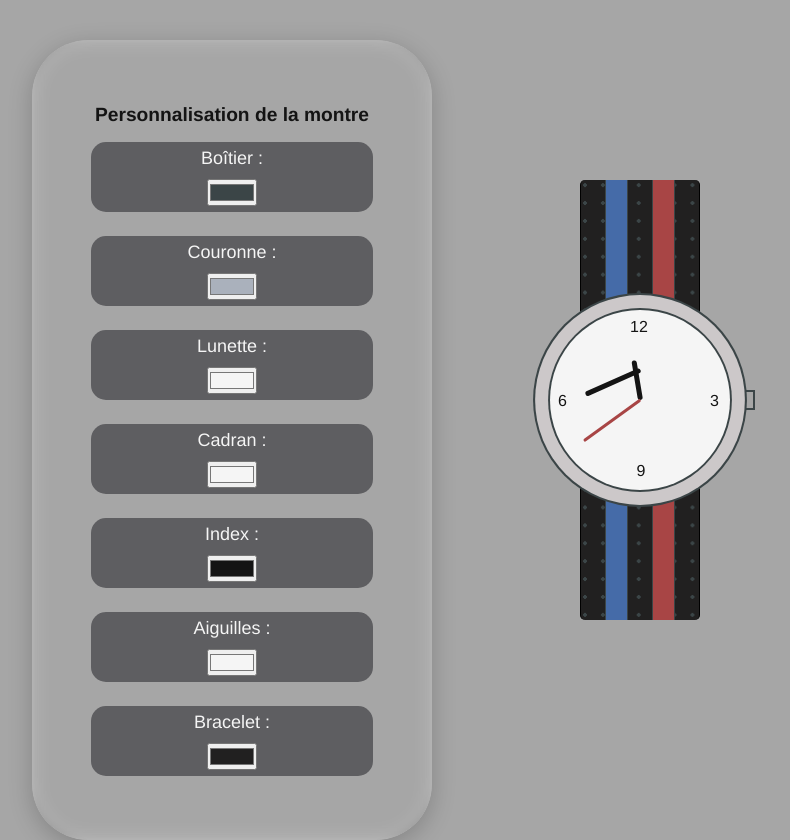
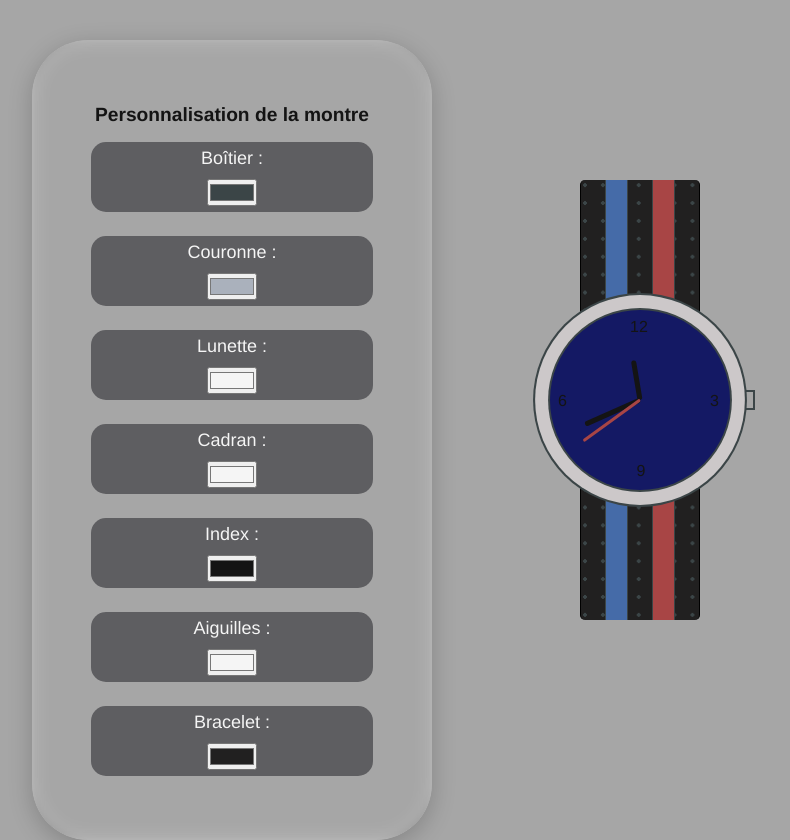
Before and after one commit to YoanMln/Watch-Configurator, a website: page index.html in a window 1280 px wide. Shown: the whole page, without its empty margins (0-790 px from the left). Drawn offline with nearby package versions, Linux system fonts and the light colour scheme; files that its build step writes are made by us from their sources.

Commit message:
Update hands display

```diff
--- a/sass/abstracts/_variables.scss
+++ b/sass/abstracts/_variables.scss
@@ -4,7 +4,7 @@ $background-body: #999999dd;
 $background-strap: #212020;
 $background-strap-before: #a84545;
 $background-strap-after: #456ba8;
-$background-watch: #f5f5f5;
+$background-watch: rgb(20, 25, 100) ;
 $background-hand: #141414;
 $background-second: #a84545;
 $background-config: #2a2a3094;
--- a/sass/pages/_hands.scss
+++ b/sass/pages/_hands.scss
@@ -1,25 +1,28 @@
 .hand {
-  @include absolute-center;
+  position: absolute;
+  left: 50%;
+  top: 50%;
+  transform: translateX(-50%);
+  transform-origin: 50% 100%;
   background-color: $background-hand;
   border-radius: $radius-hand;
-  transform-origin: bottom;
 }
 
 .hour {
-  height: $height-hour;
-  width: $width-hour;
-  top: $top-hour;
+  height: 2.5em;
+  width: 0.31em;
+  top: 3.12em;
 }
 
 .minute {
-  height: $height-minute;
-  width: $width-minute;
-  top: $top-minute;
+  height: 3.75em;
+  width: 0.31em;
+  top: 1.87em;
 }
 
 .seconds {
-  height: $height-seconds;
-  width: $width-seconds;
-  top: $top-seconds;
+  height: 4.37em;
+  width: 0.18em;
+  top: 1.25em;
   background-color: $background-second;
 }
--- a/script/hours.js
+++ b/script/hours.js
@@ -12,7 +12,7 @@ const setClock = setInterval(function clock() {
   let calcMin = min * 6;
   let calcSec = sec * 6;
 
-  hour.style.transform = `rotate(${calcHr}deg)`;
-  minute.style.transform = `rotate(${calcMin}deg)`;
-  seconds.style.transform = `rotate(${calcSec}deg)`;
+  hour.style.transform = `translateX(-50%) rotate(${calcHr}deg)`;
+  minute.style.transform = `translateX(-50%) rotate(${calcMin}deg)`;
+  seconds.style.transform = `translateX(-50%) rotate(${calcSec}deg)`;
 }, 1000);
```
